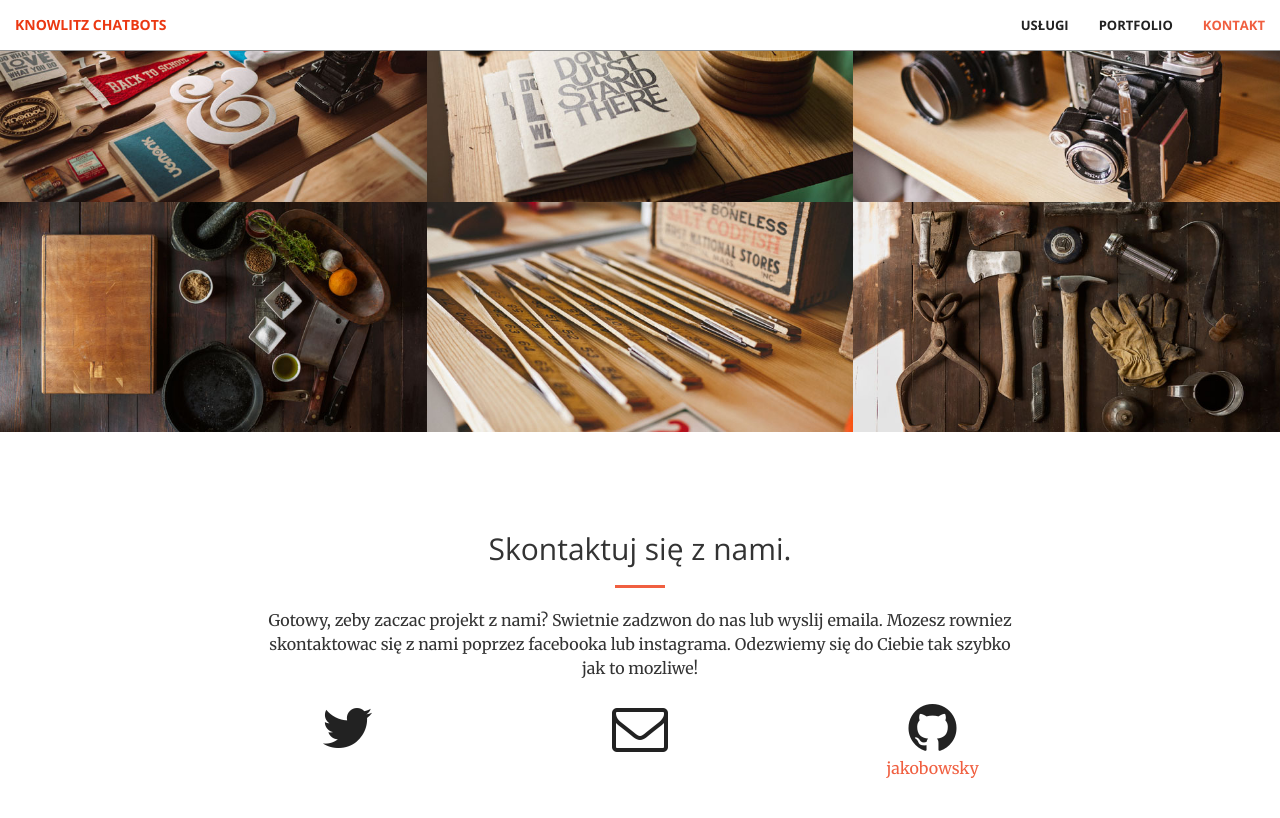
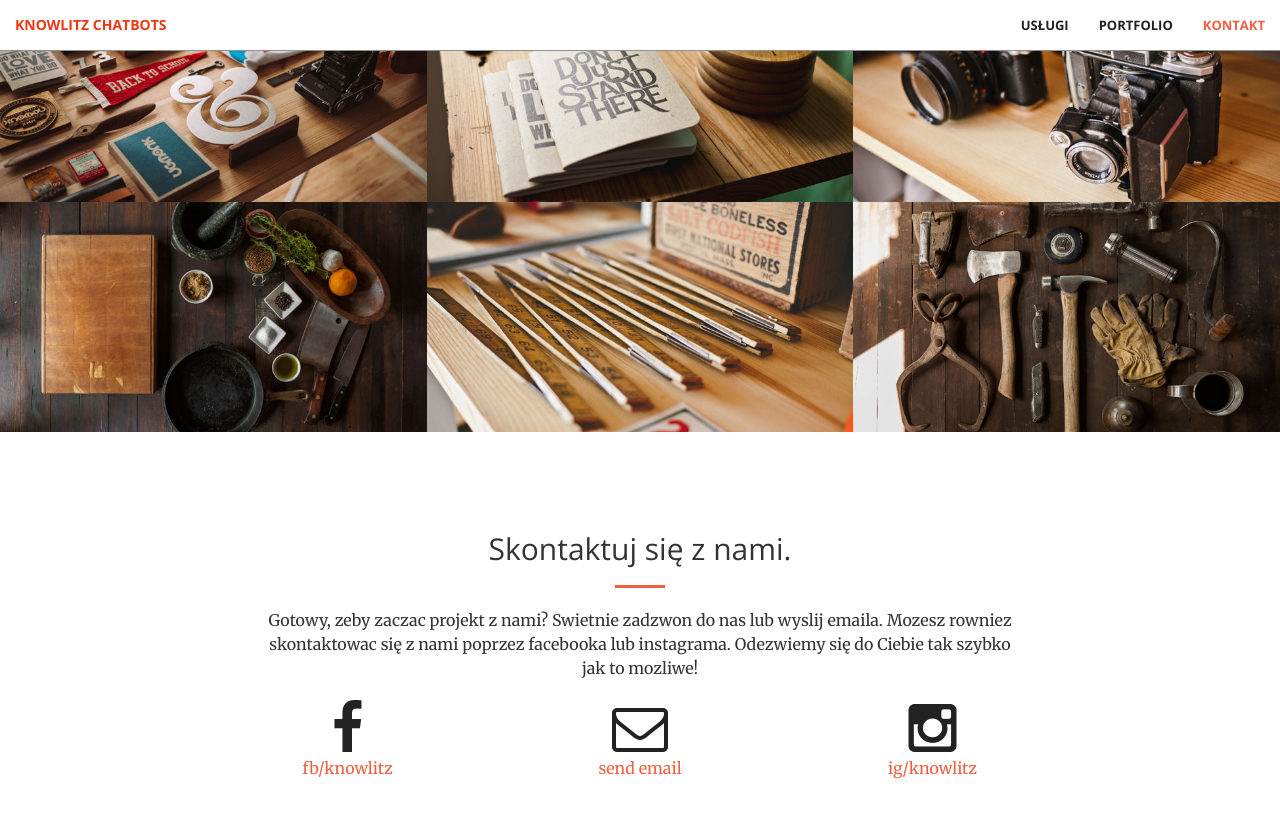
Before and after one commit to jakobowsky/jakobowsky.github.io, a Jekyll site: the page built from index.html, in a window 1280 px wide and 900 px high, scrolled down 1604 px. Shown: the top 818 px of the window. Built offline with Jekyll 4.4.1, drawn with Linux system fonts in a browser that asks for light colours.

Commit message:
website v1

```diff
--- a/_config.yml
+++ b/_config.yml
@@ -1,12 +1,15 @@
 # Site settings
 title: Knowlitz Company
-email:
+email1: jakob.wolitzki@knowlitz.com
+email2: wojciech.norek@knowlitz.com
 description: > # this means to ignore newlines until "baseurl:"
 baseurl: "" # the subpath of your site, e.g. /blog/
 url: "" # the base hostname & protocol for your site
 
 twitter_username:
+facebook_username: knowlitz
 github_username: jakobowsky
+instagram_username: knowlitz
 
 # Build settings
 markdown: kramdown
--- a/_includes/contact.html
+++ b/_includes/contact.html
@@ -7,23 +7,34 @@
                 <p>Gotowy, zeby zaczac projekt z nami? Swietnie zadzwon do nas lub wyslij emaila. Mozesz rowniez skontaktowac się z nami poprzez facebooka lub instagrama. Odezwiemy się do Ciebie tak szybko jak to mozliwe!</p>
             </div>
         <div class="col-lg-2 col-lg-offset-2 text-center">
-            <a href="https://twitter.com/{{ site.twitter_username }}">
-                <i class="fa fa-twitter fa-3x wow bounceIn" data-wow-delay=".1s"></i>
-                <p>{{ site.twitter_username }}</p>
+            <!--<a href="https://facebook.com/{{ site.facebook_username }}">-->
+            <a href="https://www.facebook.com/Knowlitz-1367251160089467">
+                <i class="fa fa-facebook fa-3x wow bounceIn" data-wow-delay=".1s"></i>
+                <p>fb/knowlitz</p>
             </a>
         </div>
         <div class="col-lg-2 col-lg-offset-1 text-center">
-            <a href="mailto:{{ site.email }}">
+            <a href="mailto:{{ site.email1 }}">
             <i class="fa fa-envelope-o fa-3x wow bounceIn" data-wow-delay=".1s"></i>
-                <p>{{ site.email }}</p>
+                <p>send email</p>
             </a>
         </div>
+
+        <div class="col-lg-2 col-lg-offset-1 text-center">
+            <a href="https://instagram.com/{{ site.instagram_username }}">
+                <i class="fa fa-instagram fa-3x wow bounceIn" data-wow-delay=".1s"></i>
+                <p>ig/knowlitz</p>
+            </a>
+        </div>
+
+        <!--
         <div class="col-lg-2 col-lg-offset-1 text-center">
             <a href="https://github.com/{{ site.github_username }}">
             <i class="fa fa-github fa-3x wow bounceIn" data-wow-delay=".1s"></i>
                 <p>{{ site.github_username }}</p>
             </a>
         </div>
+        -->
 
     </div>
 </section>
--- a/_includes/services.html
+++ b/_includes/services.html
@@ -11,28 +11,28 @@
         <div class="row">
             <div class="col-lg-3 col-md-6 text-center">
                 <div class="service-box">
-                    <i class="fa fa-4x fa-diamond wow bounceIn text-primary"></i>
+                    <i class="fa fa-4x fa-users wow bounceIn text-primary"></i>
                     <h3>Zaangazowanie</h3>
                     <p class="text-muted">Precyzyjnie analizuje problem klientów oraz kontekst.</p>
                 </div>
             </div>
             <div class="col-lg-3 col-md-6 text-center">
                 <div class="service-box">
-                    <i class="fa fa-4x fa-paper-plane wow bounceIn text-primary" data-wow-delay=".1s"></i>
+                    <i class="fa fa-4x fa-wechat wow bounceIn text-primary" data-wow-delay=".1s"></i>
                     <h3>Konwersacja</h3>
                     <p class="text-muted">Pyta, odpowiada, prowadzi dialog, w 100% wirtualny.</p>
                 </div>
             </div>
             <div class="col-lg-3 col-md-6 text-center">
                 <div class="service-box">
-                    <i class="fa fa-4x fa-newspaper-o wow bounceIn text-primary" data-wow-delay=".2s"></i>
+                    <i class="fa fa-4x fa-check-circle wow bounceIn text-primary" data-wow-delay=".2s"></i>
                     <h3>Rozwiązywanie</h3>
                     <p class="text-muted">W 100% automatycznie rozwiązuje część powtarzalnych problemów.</p>
                 </div>
             </div>
             <div class="col-lg-3 col-md-6 text-center">
                 <div class="service-box">
-                    <i class="fa fa-4x fa-heart wow bounceIn text-primary" data-wow-delay=".3s"></i>
+                    <i class="fa fa-4x fa-exchange wow bounceIn text-primary" data-wow-delay=".3s"></i>
                     <h3>Transakcje i konwersje</h3>
                     <p class="text-muted">Zwiększa liczbę klików i konwersji, przekładając je na sprzedaż.</p>
                 </div>
```
